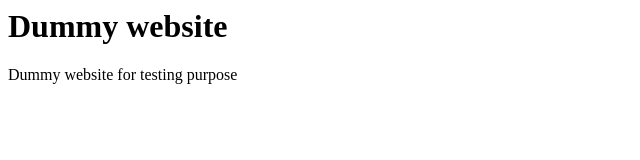
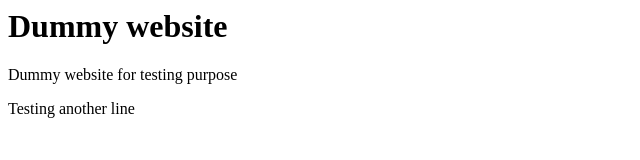
Before and after one commit to sachungo/CI-CD-project, a plain HTML site: page index.html in a window 1280 px wide. Shown: the whole page, without its empty margins (0-640 px from the left). Drawn offline with Linux system fonts and the light colour scheme.

Commit message:
dummy line

```diff
--- a/index.html
+++ b/index.html
@@ -5,5 +5,6 @@
 <body>
 <h1>Dummy website</h1>
 <p>Dummy website for testing purpose</p>
+<div>Testing another line</div>
 </body>
 </html>
```
